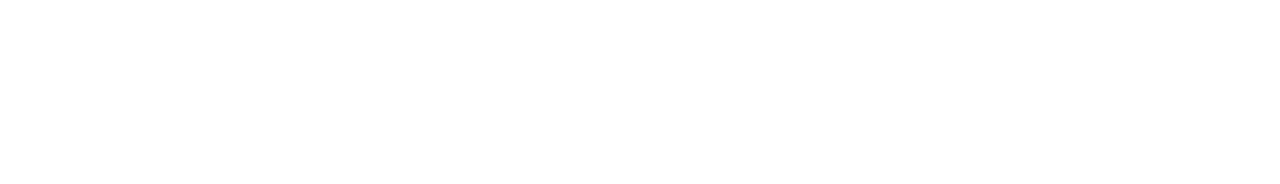
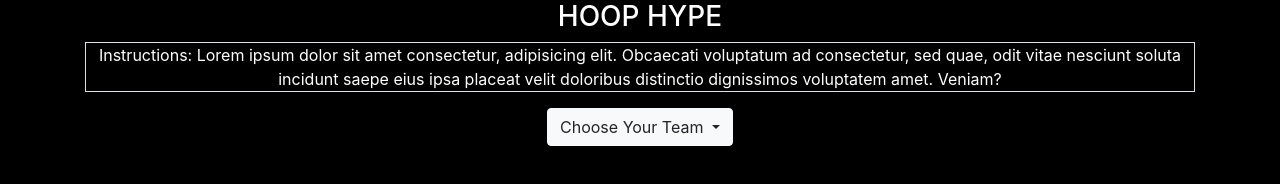
Before and after one commit to turntShramp/hoopHype, a plain HTML site: page index.html in a window 1280 px wide. Drawn offline with Linux system fonts and the light colour scheme.

Commit message:
mvp on index.html

```diff
--- a/assets/css/style.css
+++ b/assets/css/style.css
@@ -5,6 +5,24 @@
 */
 
 /* GLOBAL CSS */
+body {
+    background: black;
+    color: white;
+}
+
+.border {
+    border: solid 1px white;
+}
+
+.red {
+    background-color: red;
+}
+
+.centered {
+    text-align: center;
+}
+
+
 
 
 /* Media
--- a/index.html
+++ b/index.html
@@ -4,12 +4,12 @@
         <meta charset="UTF-8">
         <meta http-equiv="X-UA-Compatible" content="IE=edge">
         <meta name="viewport" content="width=device-width, initial-scale=1.0">
-        <title>Index | New Project</title>
+        <title>Hoop Hype</title>
         <meta http-equiv="Content-Type" content="text/html; charset=UTF-8">
         <meta name="description" content="">
         <meta name="author" content="">
         <!-- FAVICON -->
-        <link rel="icon" type="image/png" href="assets/img/favicon.png" />
+        <link rel="icon" type="image/png" href="assets/img/icon2.jpg" />
         <!-- BOOTSTRAP CSS -->
         <link href="assets/css/bootstrap.min.css" rel="stylesheet">
         <!-- FONT-AWESOME -->
@@ -21,6 +21,28 @@
 
     <body>
 
+        <div class="container centered">
+            <h3>HOOP HYPE</h3>
+
+            <div>
+                <p class="border">Instructions: Lorem ipsum dolor sit amet consectetur, adipisicing elit. Obcaecati voluptatum ad consectetur, sed quae, odit vitae nesciunt soluta incidunt saepe eius ipsa placeat velit doloribus distinctio dignissimos voluptatem amet. Veniam?</p>
+            </div>
+
+            <div class="dropdown">
+                <button class="btn btn-light dropdown-toggle" type="button" data-toggle="dropdown">Choose Your Team
+                <span class="caret"></span></button>
+                <ul class="dropdown-menu">
+                  <li><a href="#">Boston Celtics</a></li>
+                  <li><a href="#">Chicago Bulls</a></li>
+                  <li><a href="#">Miami Heat</a></li>
+                </ul>
+              </div>
+            </div>
+
+        </div>
+
+
+
         <!-- test -->
 
         <!--------------------------------------------------------------------->
```
Also changed, not shown: assets/img/icon.png (added), assets/img/icon2.jpg (added).
